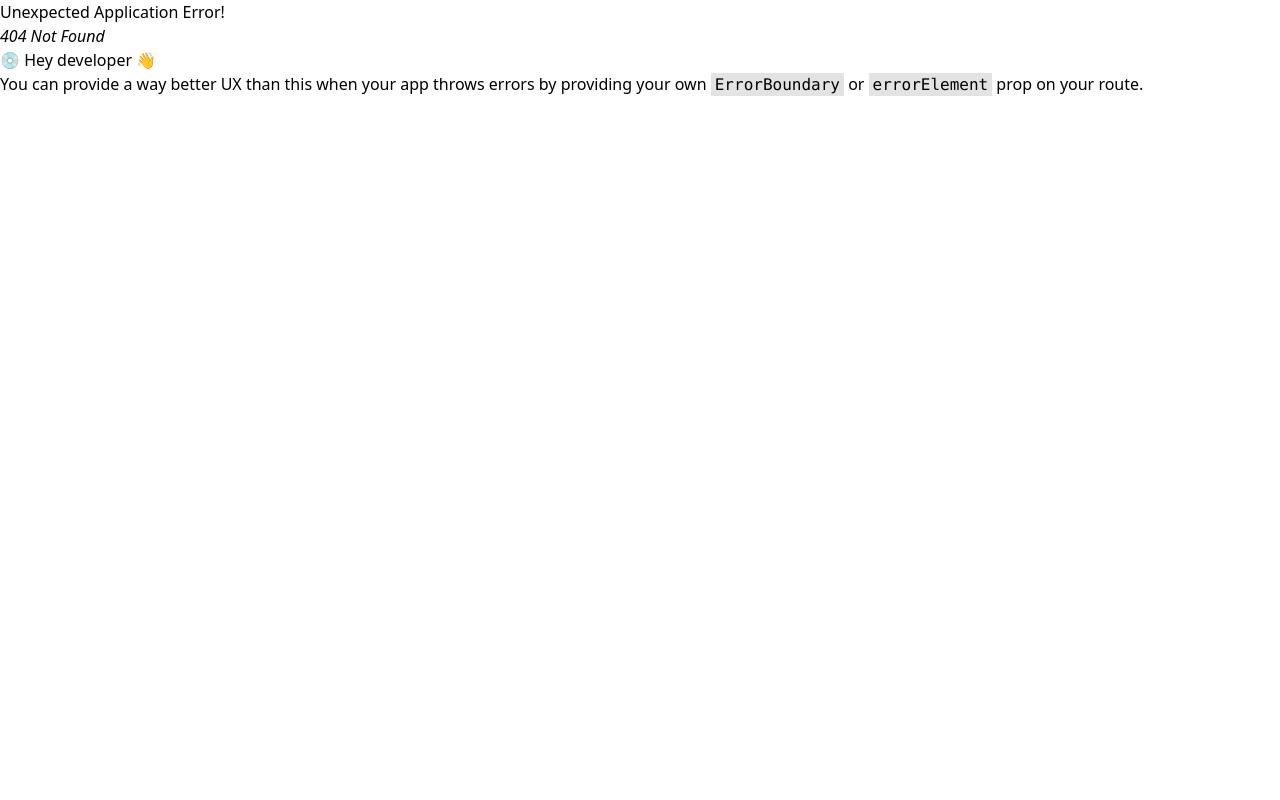
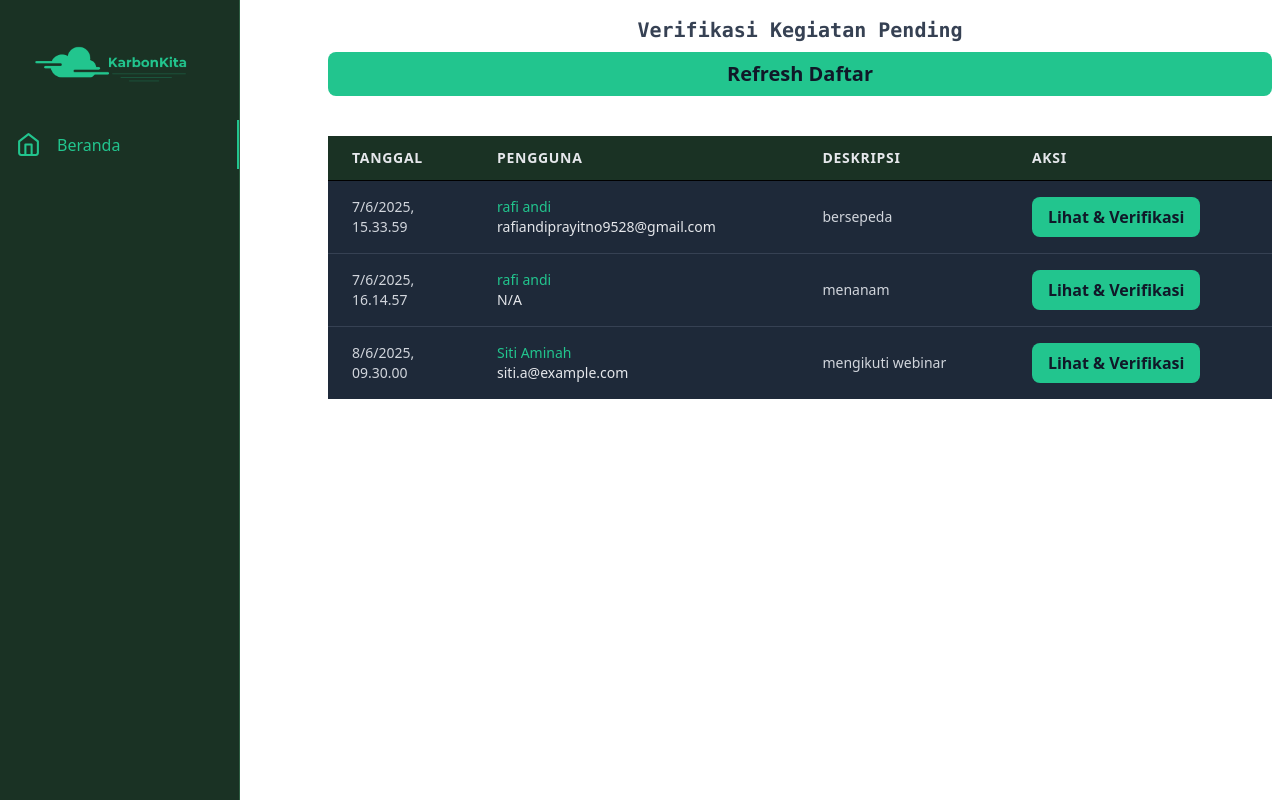
Before and after one commit to Randi-95/KabonKita, a React (Vite) app: page /admin in a window 1280 px wide. Before the commit this address had no page. Built offline with nearby package versions, Linux system fonts and the light colour scheme; a web font is replaced by a local one.

Commit message:
dashboard admin

```diff
--- /dev/null
+++ b/src/fragments/navAdmin.jsx
@@ -0,0 +1,25 @@
+import { Award, Calendar, Home, Target, User } from "react-feather"
+import { Link, NavLink } from "react-router-dom"
+
+function NavAdmin() {
+    return(
+    <div className="bg-secondary z-50 fixed flex items-center lg:items-start bottom-0 lg:bottom-auto lg:left-0 lg:flex-col lg:w-60 h-20 lg:h-full w-full border-t lg:border-t-0 lg:border-r border-[#2d5c41] justify-evenly lg:justify-start lg:gap-6 lg:pt-8">
+        <div className="lg:flex justify-center w-full hidden">
+            <img src="/KarbonKita.png" alt="" className="w-40 -translate-x-2"/>
+        </div>
+
+        <NavLink
+        to="/admin"
+        className={({ isActive }) =>
+            `flex flex-col lg:flex-row lg:gap-4 items-center lg:w-full lg:px-4 lg:py-3 cursor-pointer lg:transition-colors ${
+            isActive ? 'text-primary lg:border-primary  lg:border-r-2' : 'text-gray-400 hover:text-primary lg:hover:border-r-2 lg:hover:border-primary'
+            }`
+        }>
+        <Home size="25px" className={({ isActive }) => (isActive ? 'text-primary' : 'text-gray-400 group-hover:text-primary')} />
+        <p className="text-xs lg:text-base lg:font-medium">Beranda</p>
+        </NavLink>
+    </div>
+    )
+}
+
+export default NavAdmin
--- a/src/main.jsx
+++ b/src/main.jsx
@@ -8,6 +8,7 @@ import LoginPage from './pages/login'
 import RegisterPage from './pages/register'
 import MisiPage from './pages/Misi'
 import PageSubmit from './pages/SubmitAksi'
+import AdminPage from './pages/Admin'
 
 
 const router = createBrowserRouter ([
@@ -30,6 +31,10 @@ const router = createBrowserRouter ([
   {
     path: "/SubmitAksi",
     element: <PageSubmit/>
+  },
+  {
+    path: "/admin",
+    element: <AdminPage/>
   }
 ])
 
--- /dev/null
+++ b/src/pages/Admin.jsx
@@ -0,0 +1,187 @@
+import { useState } from 'react';
+import NavAdmin from "../fragments/navAdmin";
+
+// DATA DUMMY (Biasanya ini didapatkan dari API)
+const initialActivities = [
+  {
+    id: 1,
+    date: '7/6/2025,',
+    time: '15.33.59',
+    user: 'rafi andi',
+    email: 'rafiandiprayitno9528@gmail.com',
+    description: 'bersepeda',
+  },
+  {
+    id: 2,
+    date: '7/6/2025,',
+    time: '16.14.57',
+    user: 'rafi andi',
+    email: null,
+    description: 'menanam',
+  },
+  {
+    id: 3,
+    date: '8/6/2025,',
+    time: '09.30.00',
+    user: 'Siti Aminah',
+    email: 'siti.a@example.com',
+    description: 'mengikuti webinar',
+  },
+];
+
+
+// KOMPONEN MODAL (didefinisikan di file yang sama untuk kemudahan)
+const VerificationModal = ({ isOpen, onClose, activity }) => {
+  if (!isOpen || !activity) {
+    return null;
+  }
+
+  return (
+    // Backdrop / Overlay
+    <div
+      onClick={onClose}
+      className="fixed inset-0 bg-black bg-opacity-70 z-50 flex justify-center items-center p-4"
+    >
+      {/* Konten Modal - Disesuaikan dengan tema gelap */}
+      <div
+        onClick={(e) => e.stopPropagation()}
+        className="bg-gray-800 border border-gray-700 rounded-lg shadow-xl w-full max-w-2xl p-6 relative"
+      >
+        {/* Header */}
+        <div className="border-b border-gray-600 pb-4 mb-4">
+          <h3 className="text-xl font-bold text-gray-100">
+            Verifikasi Kegiatan oleh: <span className="text-primary">{activity.user}</span>
+          </h3>
+          <p className="text-gray-400 mt-1">Deskripsi: {activity.description}</p>
+        </div>
+
+        {/* Form */}
+        <form>
+          <h4 className="text-lg font-semibold text-gray-200 mb-3">Form Verifikasi</h4>
+          <div className="mb-4">
+            <label htmlFor="catatan" className="block text-sm font-medium text-gray-300 mb-1">
+              Catatan untuk User (Opsional):
+            </label>
+            <textarea
+              id="catatan"
+              rows="3"
+              className="w-full p-2 bg-gray-900 border border-gray-600 text-gray-200 rounded-md focus:ring-2 focus:ring-primary focus:border-primary transition"
+              placeholder="Contoh: Kegiatan sudah bagus, pertahankan!"
+            ></textarea>
+          </div>
+          <div>
+            <label htmlFor="poin" className="block text-sm font-medium text-gray-300 mb-1">
+              Poin yang Diberikan (jika disetujui):
+            </label>
+            <input
+              type="number"
+              id="poin"
+              defaultValue="10"
+              className="w-full p-2 bg-gray-900 border border-gray-600 text-gray-200 rounded-md focus:ring-2 focus:ring-primary focus:border-primary transition"
+            />
+          </div>
+        </form>
+
+        {/* Tombol Aksi */}
+        <div className="flex justify-between items-center mt-6 pt-4 border-t border-gray-600">
+          <div>
+            <button className="bg-primary hover:opacity-80 text-gray-900 font-bold py-2 px-4 rounded-lg mr-2 transition-opacity">
+              Setujui
+            </button>
+            <button className="bg-red-600 hover:bg-red-700 text-white font-bold py-2 px-4 rounded-lg transition-colors">
+              Tolak
+            </button>
+          </div>
+          <button
+            onClick={onClose}
+            className="bg-gray-600 hover:bg-gray-700 text-white font-bold py-2 px-4 rounded-lg transition-colors"
+          >
+            Tutup
+          </button>
+        </div>
+      </div>
+    </div>
+  );
+};
+
+
+// KOMPONEN UTAMA HALAMAN
+function AdminPage(){
+    // State untuk mengontrol modal
+    const [isModalOpen, setIsModalOpen] = useState(false);
+    const [selectedActivity, setSelectedActivity] = useState(null);
+
+    // Fungsi untuk membuka modal
+    const handleOpenModal = (activity) => {
+        setSelectedActivity(activity);
+        setIsModalOpen(true);
+    };
+
+    // Fungsi untuk menutup modal
+    const handleCloseModal = () => {
+        setIsModalOpen(false);
+        setSelectedActivity(null);
+    };
+
+    return(
+        // h-[9999px] saya ganti menjadi min-h-screen agar tingginya minimal seukuran layar
+        <div className="min-h-screen bg-white dark:bg-background">
+            <NavAdmin/>
+
+            <div className="lg:w-3/4 lg:absolute lg:right-0 p-2">
+                <div className="p-2 flex justify-center">
+                    <h2 className="text-gray-700 dark:text-gray-200 text-xl font-bold font-mono">Verifikasi Kegiatan Pending</h2>
+                </div>
+                <button className="bg-primary w-full p-2 rounded-lg font-bold text-gray-900 text-xl">Refresh Daftar</button>
+
+                <div className="overflow-x-auto mt-10">
+                    <table className="min-w-full text-left">
+                        <thead className="border-b bg-secondary">
+                            <tr>
+                                <th scope="col" className="px-6 py-3 text-sm font-semibold text-gray-200 uppercase tracking-wider">Tanggal</th>
+                                <th scope="col" className="px-6 py-3 text-sm font-semibold text-gray-200 uppercase tracking-wider">Pengguna</th>
+                                <th scope="col" className="px-6 py-3 text-sm font-semibold text-gray-200 uppercase tracking-wider">Deskripsi</th>
+                                <th scope="col" className="px-6 py-3 text-sm font-semibold text-gray-200 uppercase tracking-wider">Aksi</th>
+                            </tr>
+                        </thead>
+
+                        <tbody className="divide-y divide-gray-700">
+                            {initialActivities.map((activity) => (
+                                <tr key={activity.id} className="hover:bg-gray-900 transition bg-gray-800 duration-150">
+                                    <td className="px-6 py-4 whitespace-nowrap">
+                                        <div className="text-sm text-gray-300">{activity.date}</div>
+                                        <div className="text-sm text-gray-300">{activity.time}</div>
+                                    </td>
+                                    <td className="px-6 py-4 whitespace-nowrap">
+                                        <div className="text-sm font-medium text-primary">{activity.user}</div>
+                                        <div className="text-sm text-gray-200">{activity.email || 'N/A'}</div>
+                                    </td>
+                                    <td className="px-6 py-4 whitespace-nowrap text-sm text-gray-300">
+                                        {activity.description}
+                                    </td>
+                                    <td className="px-6 py-4 whitespace-nowrap">
+                                        <button
+                                            onClick={() => handleOpenModal(activity)}
+                                            className="bg-primary hover:opacity-80 text-gray-900 font-semibold py-2 px-4 rounded-lg transition-opacity duration-300"
+                                        >
+                                            Lihat & Verifikasi
+                                        </button>
+                                    </td>
+                                </tr>
+                            ))}
+                        </tbody>
+                    </table>
+                </div>
+            </div>
+
+            {/* Render Modal di sini */}
+            <VerificationModal
+                isOpen={isModalOpen}
+                onClose={handleCloseModal}
+                activity={selectedActivity}
+            />
+        </div>
+    )
+}
+
+export default AdminPage;
```
